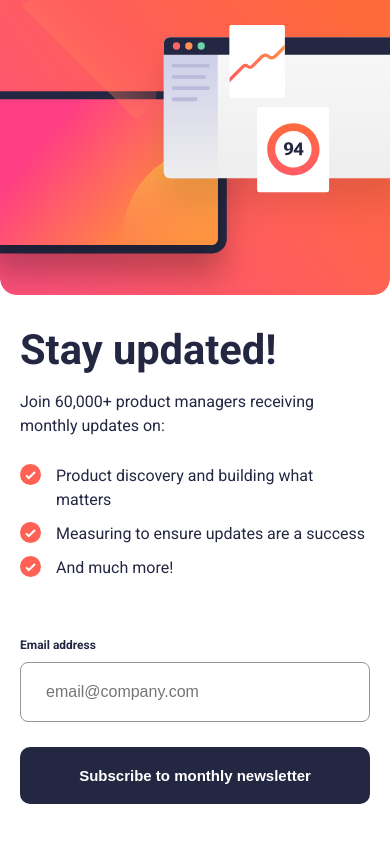
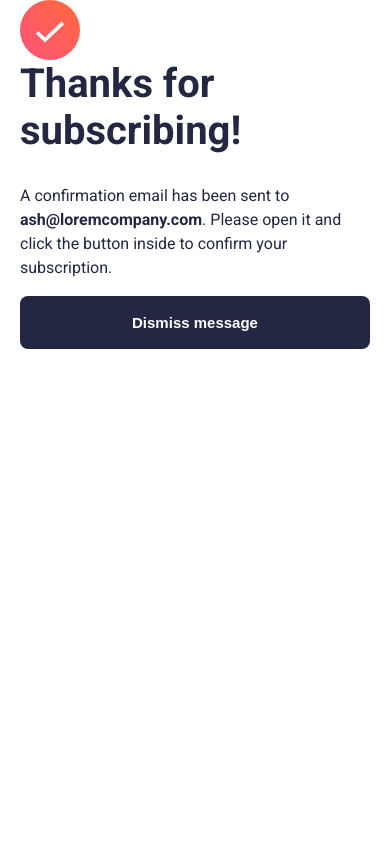
Before and after one commit to anhvu1012/Newsletter-Sign-Up, a plain HTML site: page index.html in a window 390 px wide. Drawn offline with Linux system fonts and the light colour scheme.

Commit message:
Create mobile version newsletter, working on success message

```diff
--- a/index.html
+++ b/index.html
@@ -24,19 +24,20 @@
   </head>
   <body>
     <!-- Sign-up form start -->
-    <div class="wrapper newsletter">
+    <div class="container">
+      <div class="newsletter">
         <img
           class="illustration"
           src="assets/images/illustration-sign-up-mobile.svg"
           alt="Newsletter illustration"
         />
-      <section role="contentinfo" class="wrapper main-content">
+        <section role="contentinfo" class="wrap main-content">
           <div>
             <h1 class="header">Stay updated!</h1>
             <p class="text">
               Join 60,000+ product managers receiving monthly updates on:
             </p>
-          <div class="wrapper list-services">
+            <div class="list-services">
               <p>
                 <img
                   class="icon-list"
@@ -64,7 +65,7 @@
               </p>
             </div>
           </div>
-        <form class="wrapper" id="subscribe-form">
+          <form class="wrap" id="subscribe-form">
             <small>Email address</small>
             <input
               class="form-input"
@@ -83,17 +84,21 @@
       <!-- Sign-up form end -->
 
       <!-- Success message start -->
-    <div class="wrapper success-message">
+      <div class="success-message">
         <img src="assets/images/icon-success.svg" alt="Success icon" />
+        <section role="contentinfo">
+          <div class="">
             <h1 class="header">Thanks for subscribing!</h1>
             <p class="text">
               A confirmation email has been sent to
-        <strong>ash@loremcompany.com</strong>. Please open it and click the
-        button inside to confirm your subscription.
+              <strong id="email-subscribe">ash@loremcompany.com</strong>. Please
+              open it and click the button inside to confirm your subscription.
             </p>
+          </div>
+        </section>
         <button class="btn dismiss-message-btn">Dismiss message</button>
       </div>
-
       <!-- Success message end -->
+    </div>
   </body>
 </html>
--- a/styles.css
+++ b/styles.css
@@ -12,49 +12,47 @@ body {
   font-family: 'Roboto', sans-serif;
   color: var(--blue-800);
   /* weight 400, 700 */
+  background-color: var(--blue-700);
+  height: 100vh;
+  width: 100vw;
 }
 
-.wrapper {
+.container {
+  background-color: var(--white);
+  height: 100vh;
+  width: 100vw;
+}
+
+.wrap {
   display: flex;
   flex-direction: column;
 }
 
 .newsletter {
-  height: 100vh;
-  width: 100vw;
-  /* max-height: 900px; */
+  height: 100%;
+  display: none;
 }
 
 .main-content {
-  height: 100%;
-  margin: 20px 20px 40px;
-  justify-content: space-between;
-}
-
-.illustration {
-  width: 100%;
+  margin: 30px 25px;
 }
 
 .header {
-  font-size: 2.6em;
-  margin: 10px 0;
-  font-weight: 700;
+  font-size: 2.5em;
+  margin: 0 0 30px;
 }
 
 .text {
-  font-size: 16px;
-  font-weight: 400;
   line-height: 1.5;
 }
 
 .list-services p {
-  margin: 10px 0 0;
   display: flex;
   align-items: flex-start;
 }
 
 .icon-list {
-  margin-right: 15px;
+  margin-right: 18px;
 }
 
 #subscribe-form small {
@@ -64,34 +62,31 @@ body {
 }
 
 .form-input {
-  padding: 20px 25px;
+  padding: 18px 25px;
+  border-radius: 8px;
   border: 1px solid var(--grey);
-  border-radius: 8px;
   margin-bottom: 25px;
-  font-size: 16px;
+  font-size: 15px;
 }
 
 .btn {
-  padding: 20px;
+  padding: 18px;
+  border: none;
+  border-radius: 8px;
   background-color: var(--blue-800);
   color: var(--white);
   font-weight: 700;
   font-size: 15px;
-  border: none;
-  border-radius: 10px;
-}
-
-.form-input:active {
-  border-color: var(--blue-800);
-}
-
-.btn:hover {
-  background-color: var(--red);
-  box-shadow: 0 15px 40px rgba(255, 98, 87, 0.5);
 }
 
 .success-message {
-  display: none;
+  /* display: none; */
+  height: 100%;
+  margin: 0 20px;
+  display: flex;
+  flex-direction: column;
 }
 
-@media screen and (min-width: 500px) {}
+.success-message img {
+  width: 60px;
+}
```
Lines whose indentation alone changed are shown as unchanged.
